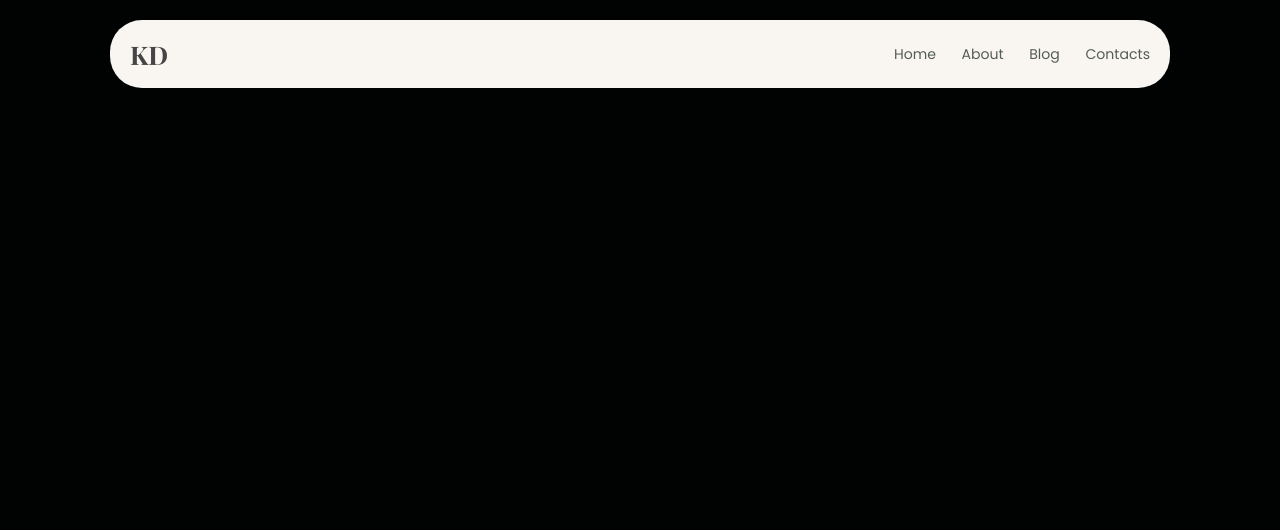
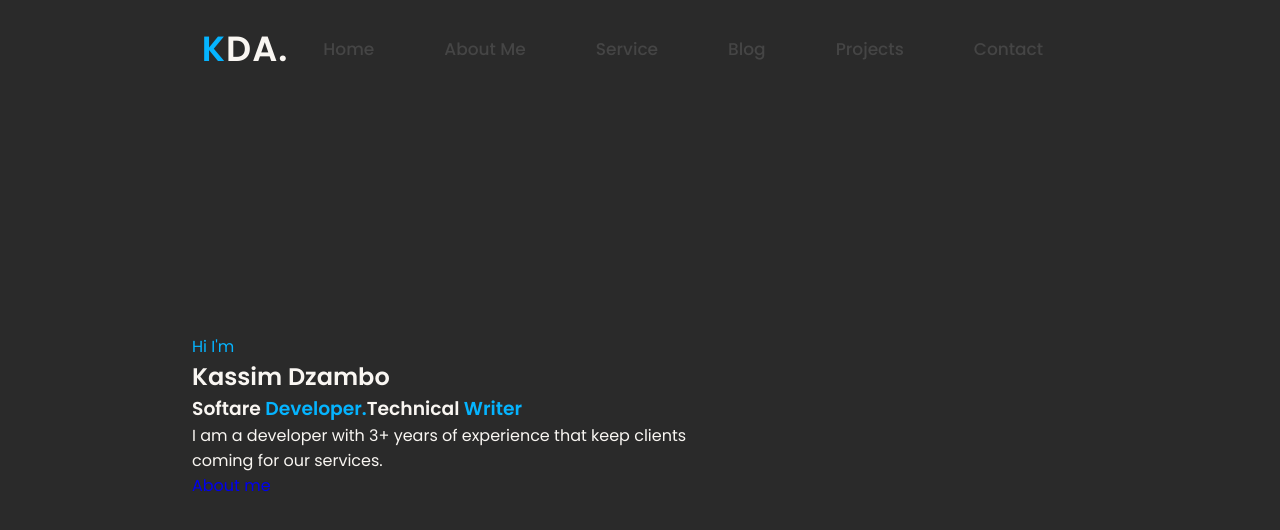
Before and after one commit to kdali9/finalportfolio, a plain HTML site: page index.html in a window 1280 px wide. Drawn offline with nearby package versions, Linux system fonts and the light colour scheme.

Commit message:
second commit

```diff
--- a/index.html
+++ b/index.html
@@ -1,32 +1,46 @@
 <!DOCTYPE html>
 <html lang="en">
 <head>
-    <meta charset="UTF-8">
-    <meta name="viewport" content="width=device-width, initial-scale=1.0">
-    <title>My portfolio</title>
-    <!--CSS link-->
-    <link rel="stylesheet" href="style.css"/>
-    <!--Icons-->
-   <link href='https://unpkg.com/boxicons@2.1.4/css/boxicons.min.css' rel='stylesheet'>
+  <meta charset="UTF-8">
+  <meta name="viewport" content="width=device-width, initial-scale=1.0">
+  <title>KASSIM DZAMBO || Portfolio</title>
+<!--Custom css link-->
+  <link rel="stylesheet" href="style.css">
+
+  <link href='https://unpkg.com/boxicons@2.1.4/css/boxicons.min.css' rel='stylesheet'>
+
 
 </head>
 <body>
+    <!---header section-->
+<header>
+  <a href="#" class="logo"><span>K</span>DA.</a>
+  <ul class = "navlist">
+    <li><a href = "#home" class= "active">Home</a></li>
+    <li><a href = "#about">About Me</a></li>
+    <li><a href = "#service">Service</a></li>
+    <li><a href = "#blog" >Blog</a></li>
+    <li><a href = "#projects" >Projects</a></li>
+    <li><a href = "#contact" >Contact</a></li>
+  </ul>
+  <div class=" bx bx-menu" id = "menu-icon"></div>
+</header>
+    <!---home section-->
+    <section class ="home" id="home">
+      <div class="home-text">
+        <div class="slide">
+          <span class ="one">Hi</span>
+          <span class ="two">I'm</span>
+        </div>
+        <h1>Kassim Dzambo</h1>
+        <h3>Softare<span> Developer.</span>Technical <span>Writer</span></h3>
+        <p>I am a developer with 3+ years of experience that keep clients<br> coming for our services.</p>
+        <div class="button">
+          <a href="#" class="btn">About me</a>
+        </div>
+      </div>
+    </section>
 
-  <!---Header start-->
-  <header>
-    <!--Navbar-->
-    <div class="nav container">
-        <a href="#" class="logo">KD</a>
-        <div class="navbar">
-            <a href="#home" class="nav-link">Home</a>
-            <a href="#about" class="nav-link">About</a>
-            <a href="#blog" class="nav-link">Blog</a>
-            <a href="#contacts" class="nav-link">Contacts</a>
-        </div>
-    </div>
-  </header>
-  <!--Header end -->
 
-    <script src = "main.js"></script>
 </body>
 </html>
--- a/style.css
+++ b/style.css
@@ -1,72 +1,90 @@
-@import url('https://fonts.googleapis.com/css2?family=Playfair+Display:wght@400;500;600;700;800&family=Poppins:wght@400;500;600;700;800&display=swap');
+@import url('https://fonts.googleapis.com/css2?family=Montserrat:wght@300;500;600;800;900&family=Poppins:wght@300;400;500;600&display=swap');
+
 *{
     margin: 0;
     padding: 0;
     box-sizing: border-box;
     scroll-behavior: smooth;
+    text-decoration: none;
+    list-style: none;
     scroll-padding-top: 3rem;
-    font-family: var(--font-family-2);
+    font-family: 'Poppins',sans-serif;
 }
 :root{
-    --main-color:;
-    --second-color:;
+    --bg-color:#2a2a2a;
+    --second-bg-color:#202020;
     --text-color:#f9f6f2;
-    --container-color:#454545;
-    --bg-color:#000302;
+    --second-color:#454545;
+    --main-color:#05b4ff;
+    --big-font:5rem;
+    --h2-font:3rem;
+    --p-font:1.1rem;
     --text-alter-color:#555D50;
-    --poppins-font:'Poppins', sans-serif;
-    --font-family-2: 'Playfair Display', serif;
 }
 body{
-    color:var(--text-color);
-    background-color:var(--bg-color);
-}
-a{
-    text-decoration: none;
-}
-img{
-    max-width: 100%;
-}
-section{
-    padding: 3rem 0 2rem;
-}
-.container{
-    max-width: 1060px;
-    margin: auto;
-    width: 100%;
+    background: var(--bg-color);
+    color: var(--text-color);
+
 }
 header{
     position: fixed;
-    top: 20px;
-    left:0;
-    width: 100%;
-    z-index: 100;
-}
-.nav{
+    width:100%;
+    top:0;
+    right:0;
+    z-index: 1000;
     display: flex;
-    justify-content: space-between;
     align-items: center;
-    background-color: var(--text-color);
-    padding:17px 20px;
-    border-radius: 2rem;
+    justify-content: center;
+    background: transparent;
+    padding: 22px 15%;
+    border-bottom: 1px solid transparent;
+    transition: all .45s ease;
 }
 .logo{
-    font-size: 1.6rem;
+    color: var(--text-color);
+    font-size: 35px;
     font-weight: 700;
-    color: var(--container-color);
+    letter-spacing: 1px;
 }
-.navbar{
+span{
+    color: var(--main-color);
+}
+.navlist{
+    display: flex;
+}
+.navlist a{
+    color: var(--second-color);
+    font-size: 17px;
+    font-weight: 500;
+    margin: 0 35px;
+    transition: all .45s ease;
+}
+.navlist a:hover{
+    color: var(--main-color);
+}
+.navlist a:active{
+    color:var(--main-color);
+}
+#menu-icon{
+    font-size: 35px;
+    color:var(--text-color);
+    z-index: 1000;
+    cursor: pointer;
+    display: none;
+    margin-left: 25px;
+}
+section{
+    padding: 160px 15% 128px;
+}
+.home{
+    position:relative;
+    height:100vh;
+    width:100%;
+    background-image: url();
+    background-size: cover;
+    background-position:center;
     display: flex;
     align-items: center;
-    column-gap: 1.6rem;
+    justify-content: flex-start;
+
 }
-.nav-link{
-    font-size: 0.88rem;
-    color: var(--text-alter-color);
-    font-family: var(--poppins-font);
-    transition: 0.3s all cubic-bezier(0.075,0.82,0.165,1);
-}
-.nav-link:hover{
-    color: var(--bg-color);
-    transition: 0.3s all cubic-bezier(0.075,0.82,0.165,1);
-}
```
Also changed, not shown: asset/wepik-export-202311270950283Yj3.jpeg (added), asset/wepik-export-20231127095048ABJa.png (added).
